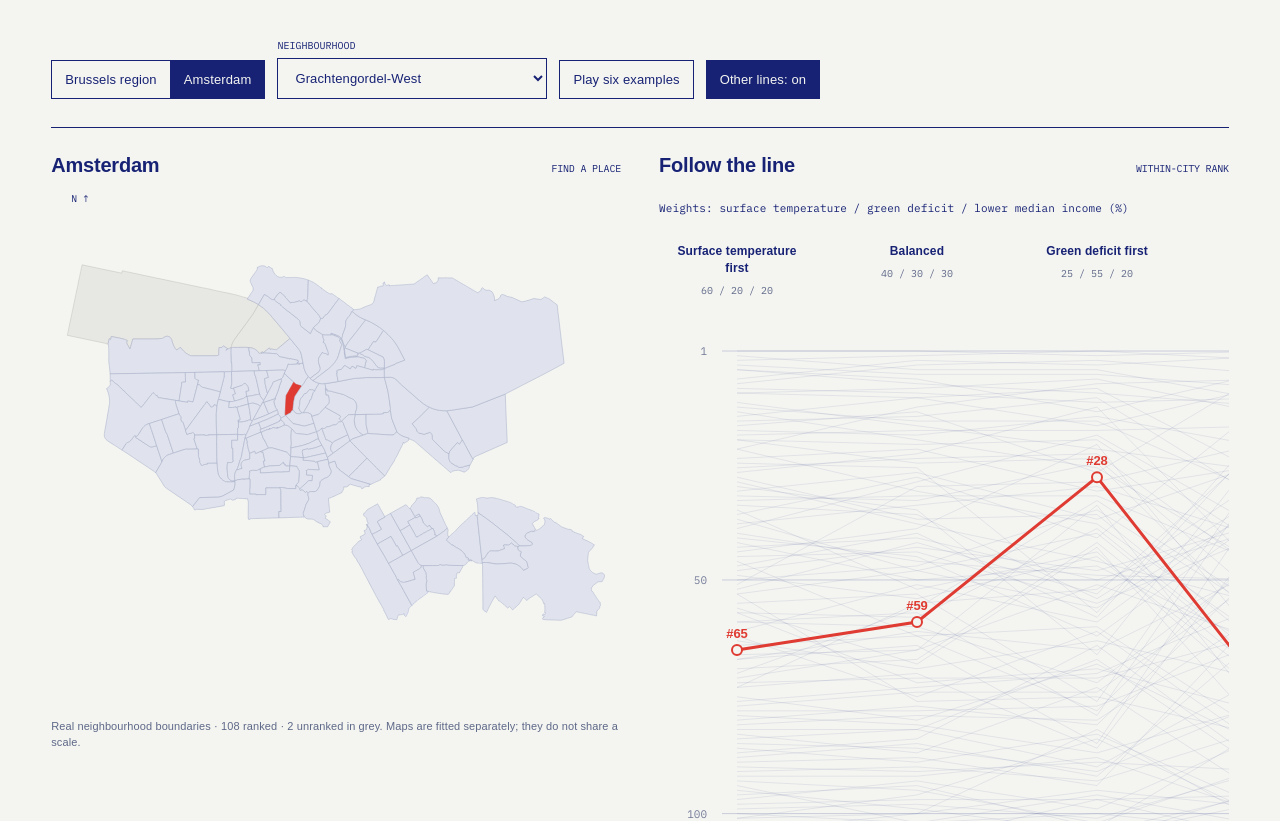
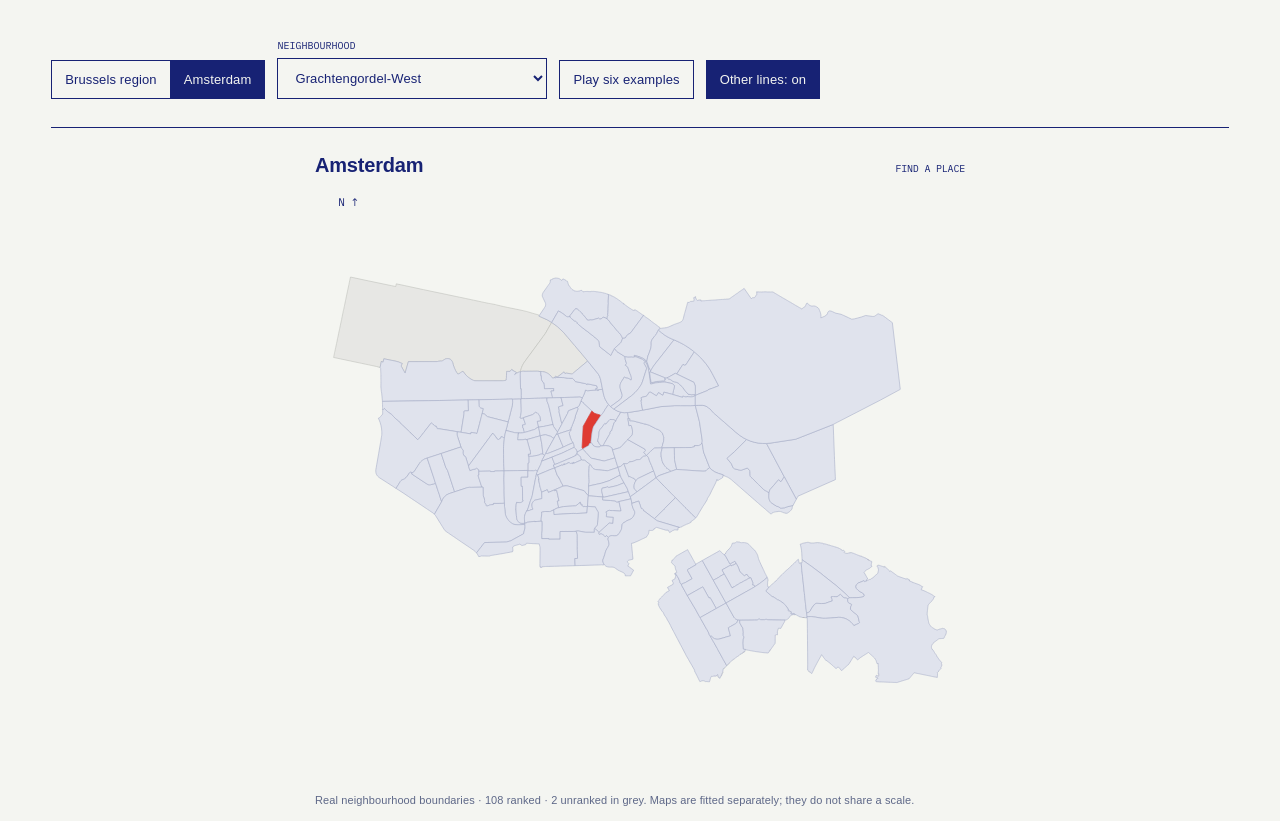
Before and after one commit to polenbicer/spatial_sensitivity_lab, a Next.js app: page /priority-lines in a window 1280 px wide. Shown: the part 720-1541 px from the top of the page. Built offline with nearby package versions, Linux system fonts and the light colour scheme.

Commit message:
Keep raw measurements visible and fit all scenario labels at desktop widths

```diff
--- a/app/globals.css
+++ b/app/globals.css
@@ -3776,3 +3776,7 @@
 .rankings-page h1, .rankings-page h2, .ranking-explorer h1, .ranking-explorer h2 { letter-spacing: -.02em; line-height: 1.15; }
 .column-help { line-height: 1.4; letter-spacing: .01em; }
 .full-table td .quality { white-space: normal; line-height: 1.5; max-width: 30ch; display: block; }
+/* Keep raw measurements visible in the concise table, including unranked rows. */
+.ranking-results.summary-columns.neighbourhoods .full-table :is(th,td):nth-child(11),
+.ranking-results.summary-columns.neighbourhoods .full-table :is(th,td):nth-child(12) { display:table-cell; width:112px; white-space:normal; }
+.ranking-results.summary-columns.neighbourhoods .full-table table { min-width:720px; }
--- a/app/priority-lines/priority-lines.module.css
+++ b/app/priority-lines/priority-lines.module.css
@@ -32,10 +32,10 @@
 .caption { font-size: 11px; line-height: 1.5; color: #5e6888; }
 .weightKey { font: 10px 'IBM Plex Mono', monospace; margin: 22px 0 18px; }
 .chartScroll { overflow-x: auto; }
-.chartInner { min-width: 660px; }
+.chartInner { min-width: 540px; }
 .chartInner svg { width: 100%; display: block; overflow: visible; }
 .scenarioLabels { position: relative; height: 78px; margin: 0; text-align: center; }
-.scenarioLabels > div { position: absolute; top: 0; width: 140px; transform: translateX(-50%); min-height: 66px; padding: 0 8px; box-sizing: border-box; }
+.scenarioLabels > div { position: absolute; top: 0; width: 130px; transform: translateX(-50%); min-height: 66px; padding: 0 8px; box-sizing: border-box; }
 .scenarioLabels b { font-size: 12px; line-height: 1.4; letter-spacing: .01em; display: block; overflow-wrap: normal; }
 .scenarioLabels span { font: 10px 'IBM Plex Mono', monospace; color: #5e6888; display: block; margin-top: 7px; }
 .guide { stroke: #c8ccd9; stroke-width: 1; }
@@ -60,14 +60,14 @@
 .footer > div { display: flex; flex-wrap: wrap; gap: 25px; font-size: 13px; margin-top: 20px; }
 .status { padding: 60px 0; }
 @media (prefers-reduced-motion: reduce) { .area { transition: none; } }
-@media (max-width: 950px) { .visuals { grid-template-columns: 1fr; gap: 30px; } .mapPanel { max-width: 650px; width: 100%; margin: auto; } .detail { grid-template-columns: 1fr; gap: 0; } .chartInner { min-width: 660px; max-width: 850px; margin: auto; } }
+@media (max-width: 1300px) { .visuals { grid-template-columns: 1fr; gap: 30px; } .mapPanel { max-width: 650px; width: 100%; margin: auto; } .detail { grid-template-columns: 1fr; gap: 0; } .chartInner { min-width: 540px; max-width: 850px; margin: auto; } }
 @media (max-width: 600px) { .nav { align-items: flex-start; flex-direction: column; gap: 18px; } .nav > div { gap: 20px; flex-wrap: wrap; } .how { grid-template-columns: 1fr; gap: 0; } .how p { margin: 8px 0; } .header { padding-top: 26px; } .intro { font-size: 16px; } .select { flex-basis: 100%; } .select select { max-width: 100%; } .scores { grid-template-columns: repeat(2, 1fr); } }
 
 .scenarioLabels > div:nth-child(1) { left: 9.09%; }
 .scenarioLabels > div:nth-child(2) { left: 36.36%; }
 .scenarioLabels > div:nth-child(3) { left: 63.64%; }
 .scenarioLabels > div:nth-child(4) { left: 90.91%; }
-.chartScroll { padding: 8px 18px 12px; }
+.chartScroll { padding: 8px 24px 12px; }
 .mapPanel, .chartPanel { min-width: 0; }
 .page h2, .page h3 { letter-spacing: -.01em; line-height: 1.3; overflow-wrap: anywhere; }
 .page p, .page dt, .page dd, .page button, .page select { letter-spacing: .01em; }
```
